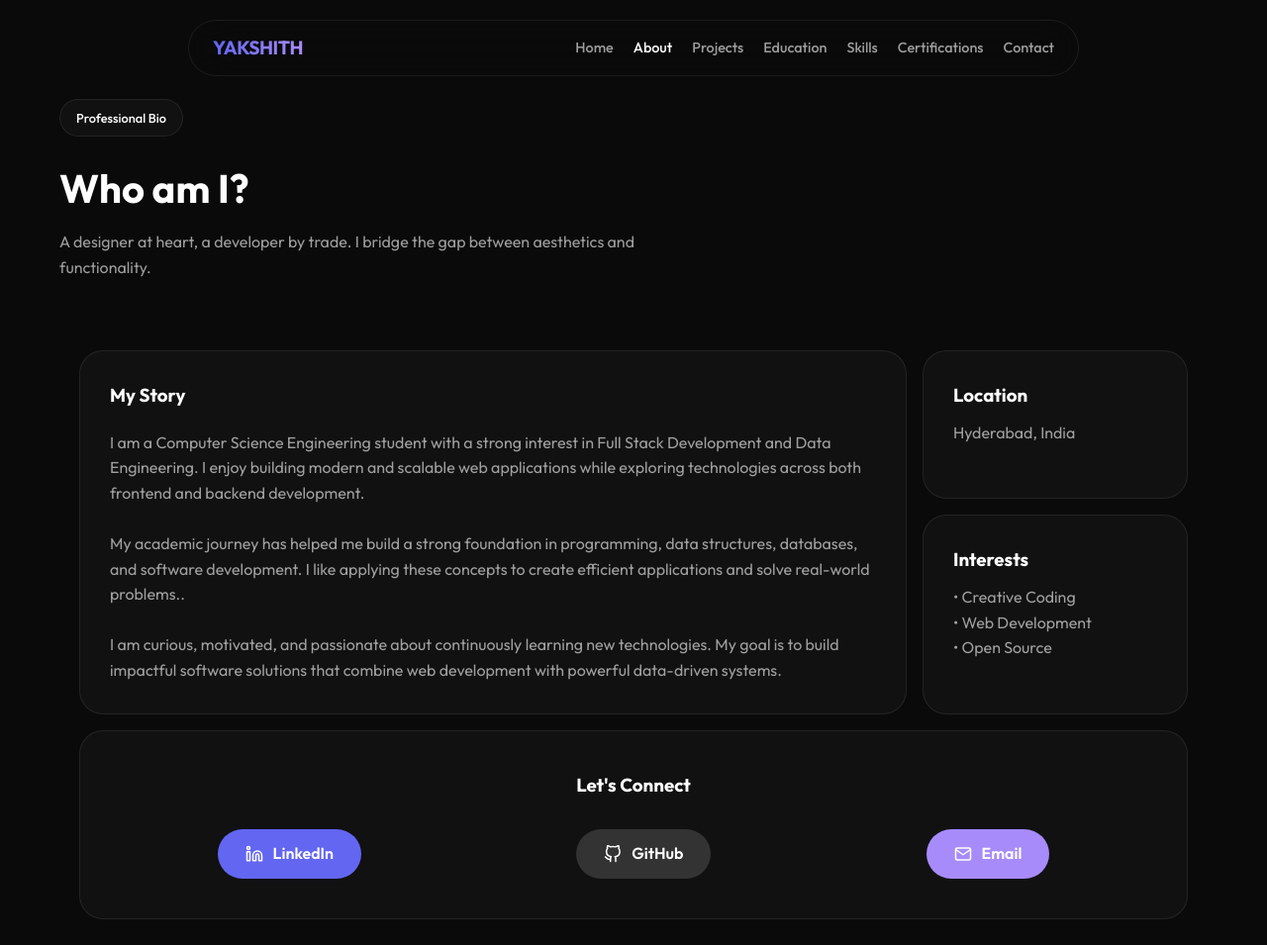
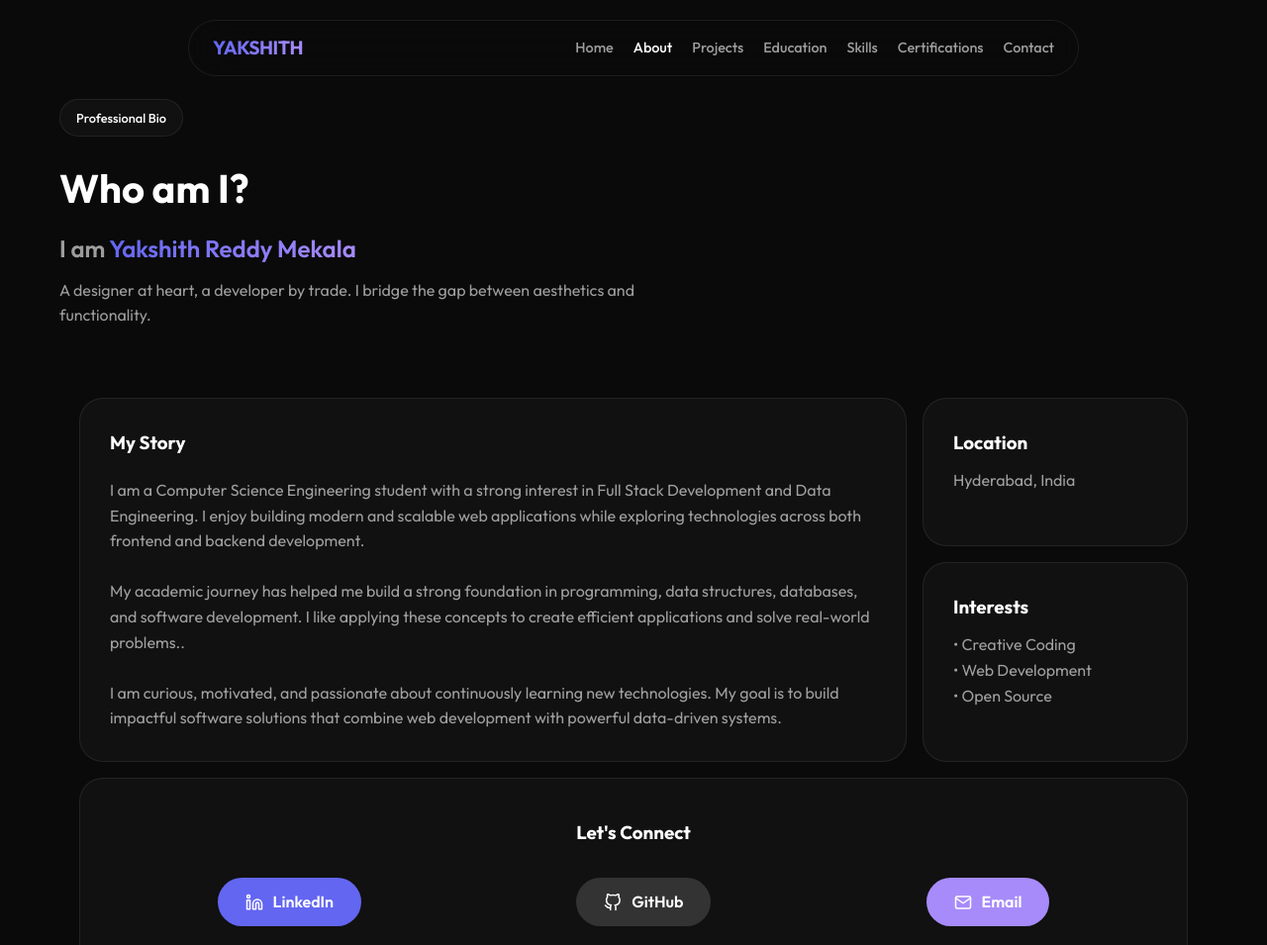
Before and after one commit to yakshithmekala/Portfolio-Yakshith, a website built with Vite: page about.html in a window 1280 px wide. Shown: the top 955 px of the page at 99% size. Built offline with nearby package versions, Linux system fonts and the light colour scheme.

Commit message:
Added highlighted name to About page

```diff
--- a/about.html
+++ b/about.html
@@ -26,6 +26,9 @@
         <header class="section-header reveal">
             <div class="glass-pill">Professional Bio</div>
             <h2>Who am I?</h2>
+            <p style="font-size: 1.5rem; font-weight: 600; margin: 10px 0;">
+                I am <span style="background: linear-gradient(to right, var(--accent-primary), var(--accent-secondary)); -webkit-background-clip: text; background-clip: text; -webkit-text-fill-color: transparent;">Yakshith Reddy Mekala</span>
+            </p>
             <p>A designer at heart, a developer by trade. I bridge the gap between aesthetics and functionality.</p>
         </header>
 
```
